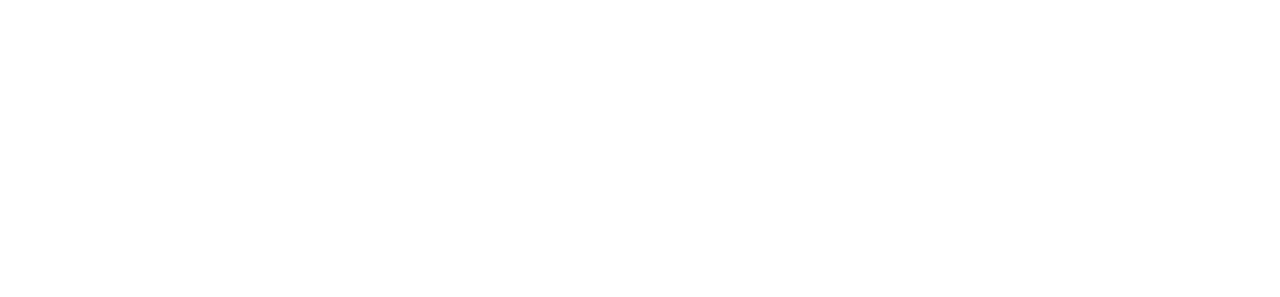
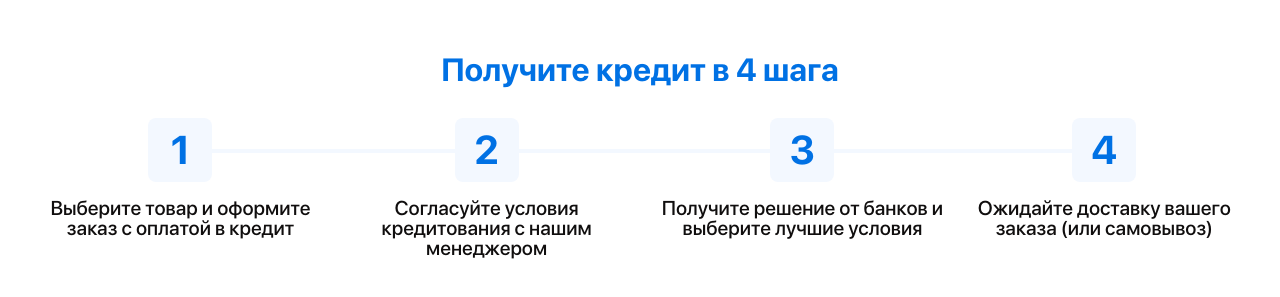
Before and after one commit to Mag1sstr/accessories-store-nextjs, a Next.js app: page /credit in a window 1280 px wide. Shown: the part 435-732 px from the top of the page. Built offline with nearby package versions, Linux system fonts and the light colour scheme; no server answers.

Commit message:
update CreditPage

```diff
--- a/src/components/CreditPage/CreditPage.module.css
+++ b/src/components/CreditPage/CreditPage.module.css
@@ -6,6 +6,7 @@
   padding: 0 87px;
   border-radius: 1rem;
   min-height: 189px;
+  margin-bottom: 56px;
   & > div {
     color: #f9f9f9;
     h2 {
@@ -28,3 +29,54 @@
     object-fit: contain;
   }
 }
+.steps {
+  h3 {
+    text-align: center;
+    font-size: 32px;
+    font-weight: 700;
+    margin-bottom: 32px;
+    color: var(--prime);
+  }
+}
+.stepsRow {
+  position: relative;
+
+  display: flex;
+  gap: 1rem;
+  &::before {
+    position: absolute;
+    content: "";
+    max-width: 961px;
+    width: 100%;
+    height: 4px;
+    left: 50%;
+    transform: translateX(-50%);
+    top: 31px;
+    z-index: -1;
+    background-color: #f3f8ff;
+  }
+}
+.step {
+  display: flex;
+  flex-direction: column;
+  align-items: center;
+  padding-bottom: 24px;
+  font-size: 20px;
+  font-weight: 500;
+  P {
+    text-align: center;
+  }
+}
+.stepNum {
+  font-size: 40px;
+  font-weight: 700;
+  color: var(--prime);
+  background-color: #f3f8ff;
+  border-radius: 8px;
+  width: 64px;
+  height: 64px;
+  display: flex;
+  align-items: center;
+  justify-content: center;
+  margin-bottom: 1rem;
+}
--- a/src/components/CreditPage/CreditPage.tsx
+++ b/src/components/CreditPage/CreditPage.tsx
@@ -15,6 +15,27 @@
             <p>в кредит, за 30 минут без похода в банк</p>
           </div>
         </div>
+        <div className={styles.steps}>
+          <h3>Получите кредит в 4 шага</h3>
+          <div className={styles.stepsRow}>
+            <div className={styles.step}>
+              <div className={styles.stepNum}>1</div>
+              <p>Выберите товар и оформите заказ с оплатой в кредит</p>
+            </div>
+            <div className={styles.step}>
+              <div className={styles.stepNum}>2</div>
+              <p>Согласуйте условия кредитования с нашим менеджером</p>
+            </div>
+            <div className={styles.step}>
+              <div className={styles.stepNum}>3</div>
+              <p>Получите решение от банков и выберите лучшие условия</p>
+            </div>
+            <div className={styles.step}>
+              <div className={styles.stepNum}>4</div>
+              <p>Ожидайте доставку вашего заказа (или самовывоз)</p>
+            </div>
+          </div>
+        </div>
       </div>
     </section>
   );
```
